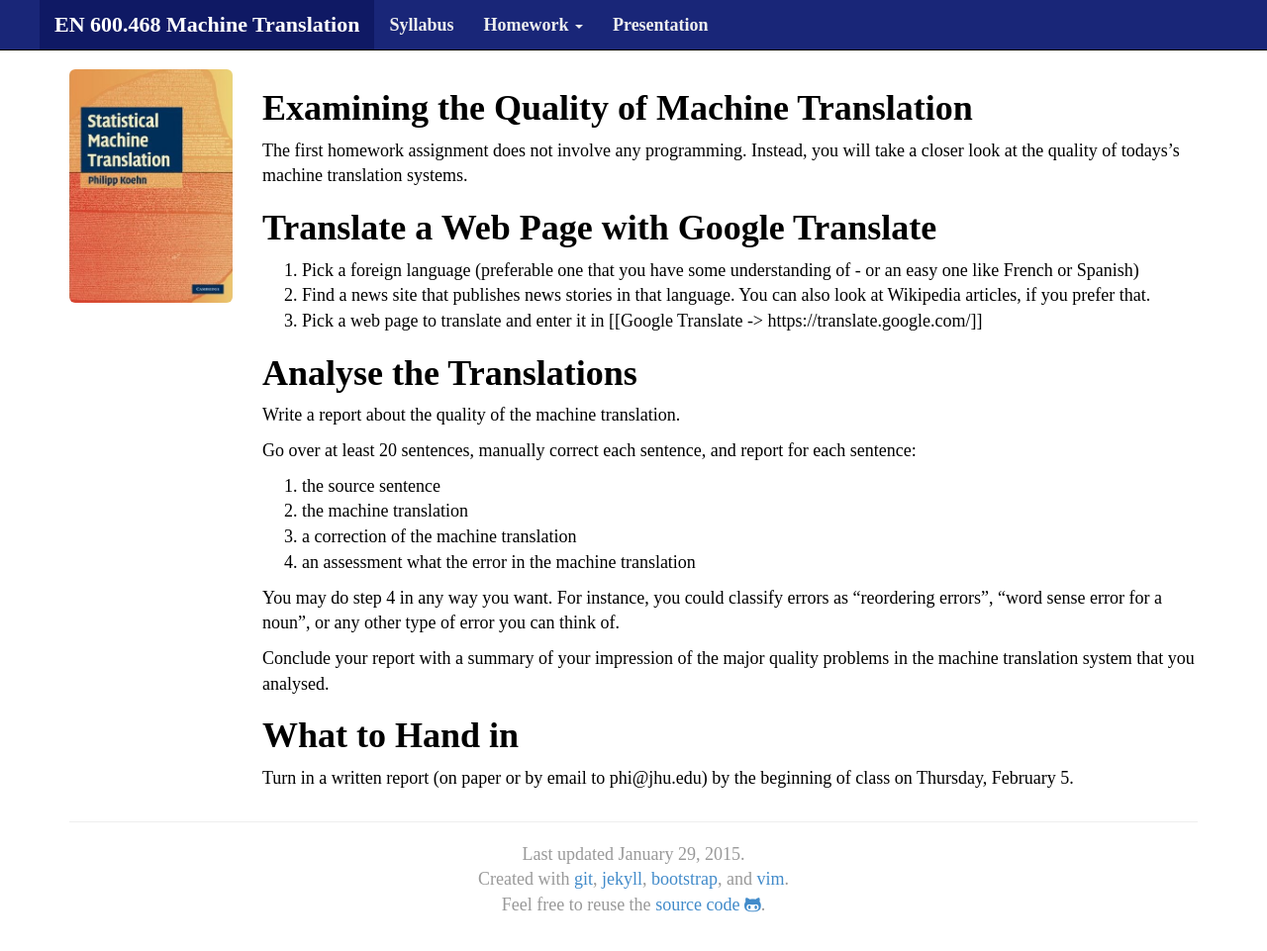
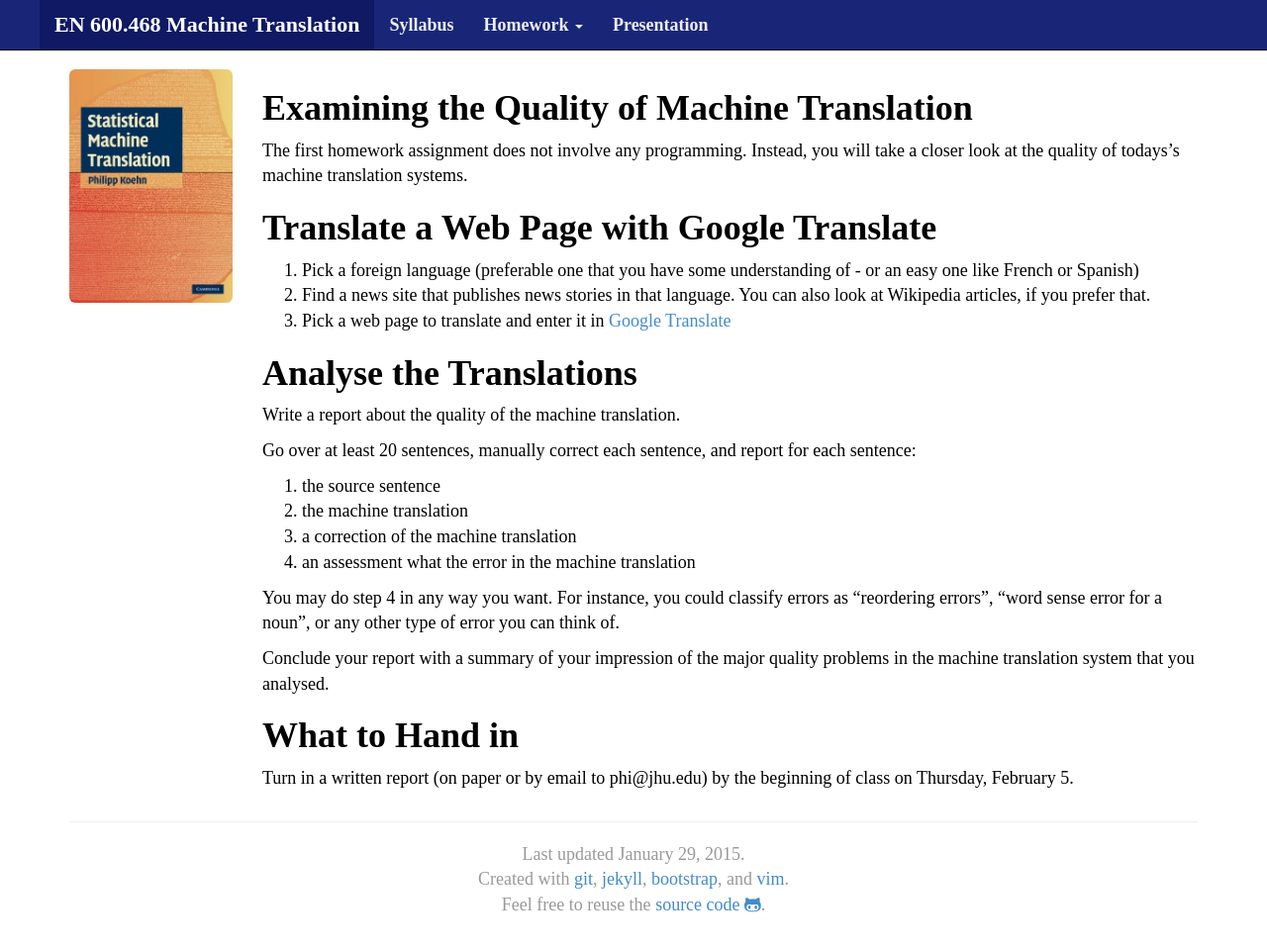
Before and after one commit to mt-class/jhu, a Jekyll site: the page built from hw0.md, in a window 1280 px wide and 979 px high. Shown: the top 961 px of the window at 99% size. Built offline with Jekyll 4.4.1, drawn with Linux system fonts in a browser that asks for light colours; nearby versions of some CDN libraries; some web fonts are replaced.

Commit message:
Update hw0.md

```diff
--- a/hw0.md
+++ b/hw0.md
@@ -16,7 +16,7 @@ Translate a Web Page with Google Translate
 
 1. Pick a foreign language (preferable one that you have some understanding of - or an easy one like French or Spanish)
 2. Find a news site that publishes news stories in that language. You can also look at Wikipedia articles, if you prefer that.
-3. Pick a web page to translate and enter it in [[Google Translate -> https://translate.google.com/]]
+3. Pick a web page to translate and enter it in [Google Translate](https://translate.google.com/)
 
 Analyse the Translations
 ========================
```
